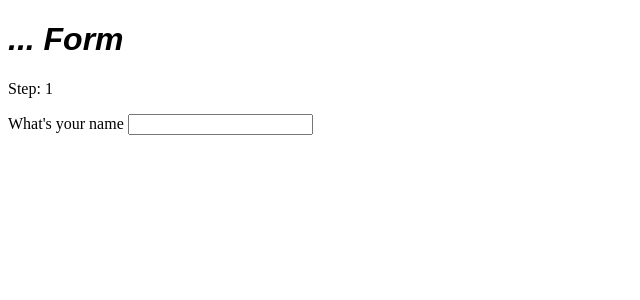
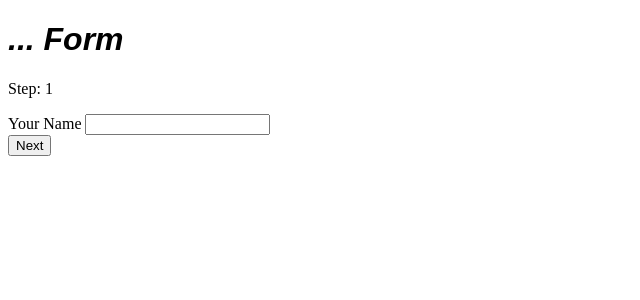
Before and after one commit to julian4806/svelte-5-course, a SvelteKit app: page / in a window 1280 px wide. Shown: the top 300 px of the page, without its empty margins (0-640 px from the left). Built offline with nearby package versions, Linux system fonts and the light colour scheme.

Commit message:
Revert "snippets"
This reverts commit 3f6865c41ddbe1c90e2cf394888842a7a11cd051.

```diff
--- a/src/routes/+page.svelte
+++ b/src/routes/+page.svelte
@@ -14,11 +14,38 @@
 
   <p>Step: {formState.step + 1}</p>
 
-  {@render formStep({
-    question: "What's your name",
-    id: "name",
-    type: "text",
-  })}
+  {#if formState.step === 0}
+    <div>
+      <label for="name">Your Name</label>
+      <input type="text" id="name" bind:value={formState.name} />
+    </div>
+    <button
+      onclick={() => {
+        if (formState.name !== "") {
+          formState.step++;
+          formState.error = "";
+        } else {
+          formState.error = "Your name is empty. Please write your name.";
+        }
+      }}>Next</button
+    >
+  {:else if formState.step === 1}
+    <div>
+      <label for="birthday">Your birthday</label>
+      <input type="date" id="birthday" bind:value={formState.birthday} />
+    </div>
+    <button
+      onclick={() => {
+        if (formState.birthday !== "") {
+          formState.step++;
+          formState.error = "";
+        } else {
+          formState.error =
+            "Your birthday is empty. Please write your birthday.";
+        }
+      }}>Next</button
+    >
+  {/if}
 
   {#if formState.error}
     <p class="error">
@@ -26,23 +53,6 @@
     </p>
   {/if}
 </main>
-
-{#snippet formStep({
-  question,
-  id,
-  type,
-}: {
-  question: string;
-  id: string;
-  type: string;
-})}
-  <article>
-    <div>
-      <label for={id}>{question}</label>
-      <input {type} {id} bind:value={formState[id]} />
-    </div>
-  </article>
-{/snippet}
 
 <style>
   .error {
```
